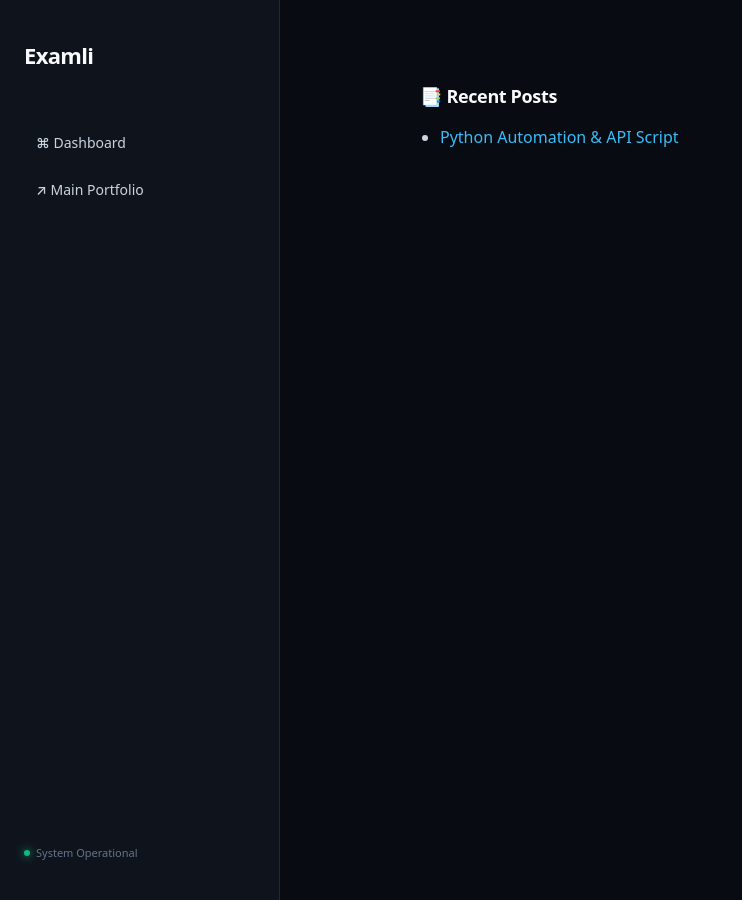
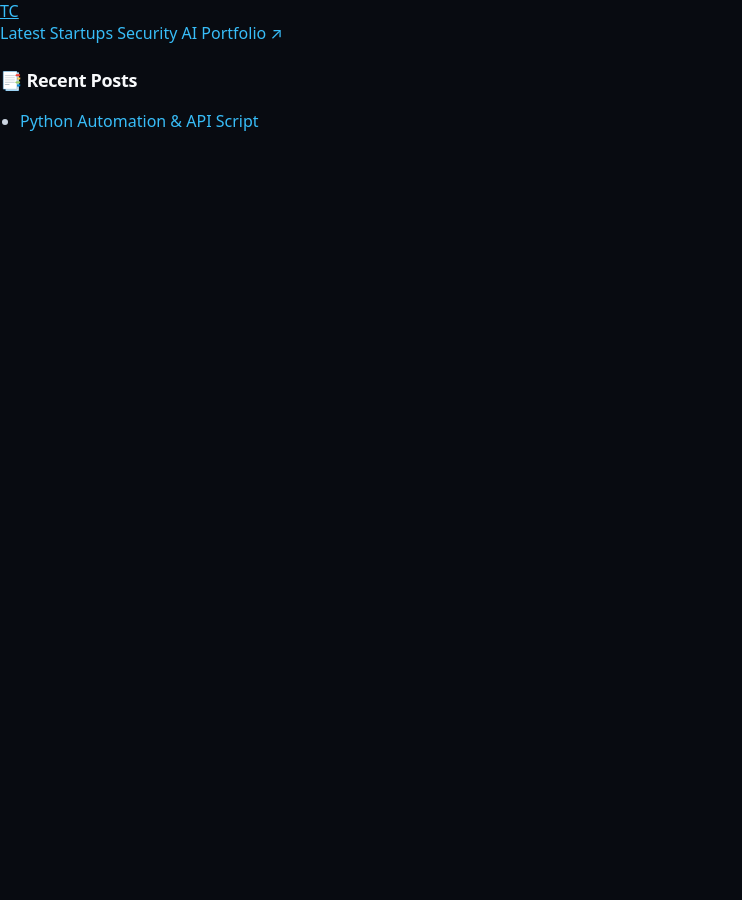
Before and after one commit to examli/examli.github.io, a Jekyll site: the page built from index.md, in a window 1280 px wide. Shown: the whole page, without its empty margins (0-742 px from the left). Built offline with Jekyll 4.4.1, drawn with Linux system fonts in a browser that asks for light colours; our own code applies the rules of GitHub Pages for plain Markdown files.

Commit message:
Update default.html

```diff
--- a/_layouts/default.html
+++ b/_layouts/default.html
@@ -3,37 +3,26 @@
   <head>
     <meta charset="UTF-8">
     <meta name="viewport" content="width=device-width, initial-scale=1">
-    <title>{% if page.title %}{{ page.title }} | {{ site.title }}{% else %}{{ site.title }}{% endif %}</title>
+    <title>{{ page.title }} | {{ site.title }}</title>
     <link rel="stylesheet" href="/assets/css/style.css">
   </head>
   <body>
 
-    <div class="blog-container">
+    <header class="tc-navbar">
+      <div class="navbar-container">
+        <a href="/" class="tc-logo">TC</a>
+        <nav class="tc-nav-links">
+          <a href="#" class="active">Latest</a>
+          <a href="#">Startups</a>
+          <a href="#">Security</a>
+          <a href="#">AI</a>
+          <a href="https://sojwal.dev" target="_blank">Portfolio ↗</a>
+        </nav>
+      </div>
+    </header>
 
-      <aside class="sidebar">
-        <div class="sidebar-sticky">
-          <div class="brand">
-            <a href="/" class="logo">{{ site.title }}</a>
-            <p class="bio">{{ site.description }}</p>
-          </div>
-
-          <nav class="nav-links">
-            <a href="/" class="nav-item">⌘ Dashboard</a>
-            <a href="https://sojwal.dev" target="_blank" class="nav-item">↗ Main Portfolio</a>
-          </nav>
-
-          <div class="sidebar-footer">
-            <span class="status-dot"></span> System Operational
-          </div>
-        </div>
-      </aside>
-
-      <main class="main-content">
-        <div class="content-wrapper">
-          {{ content }}
-        </div>
-      </main>
-
+    <div class="tc-container">
+      {{ content }}
     </div>
 
   </body>
```
